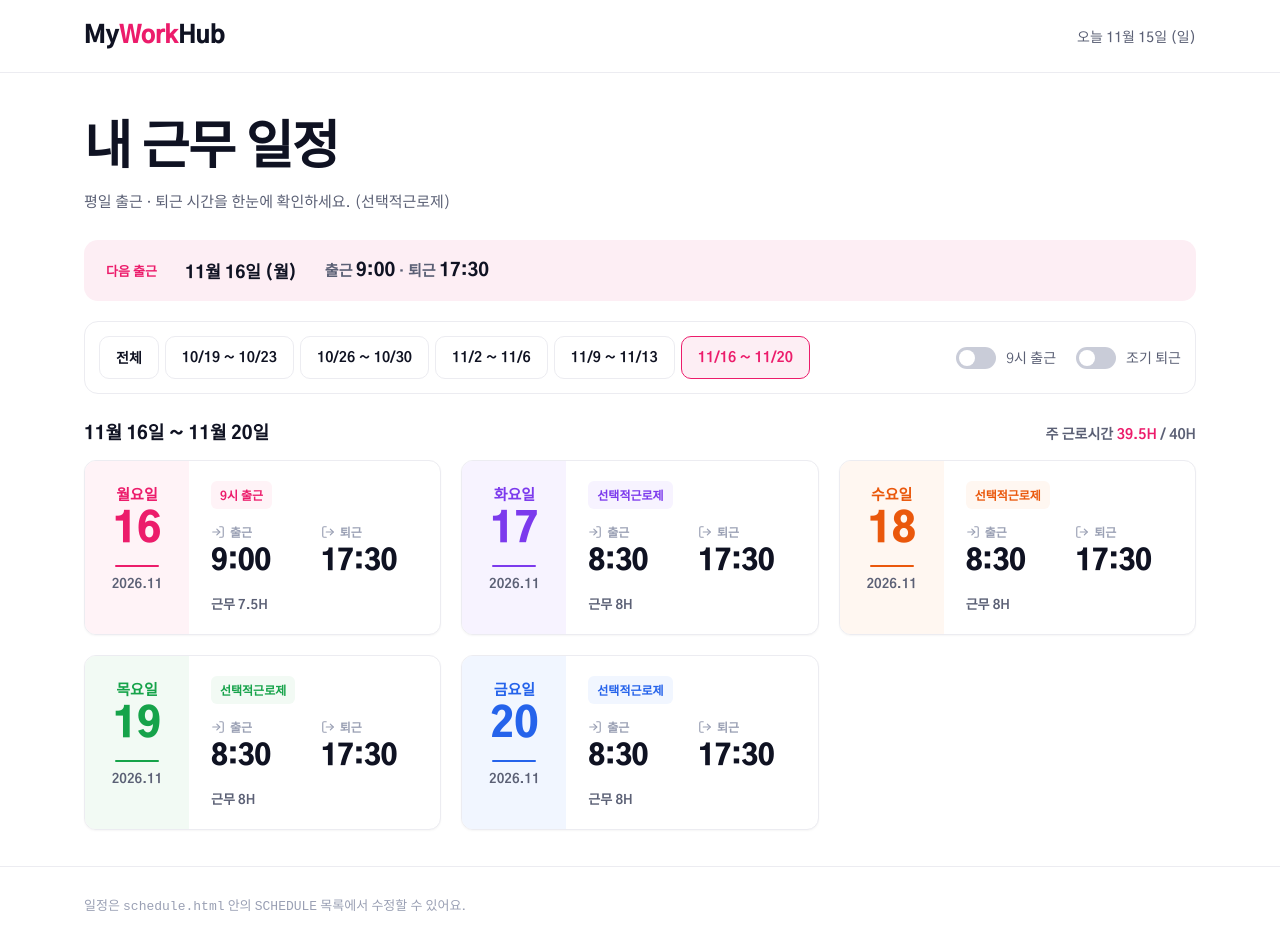
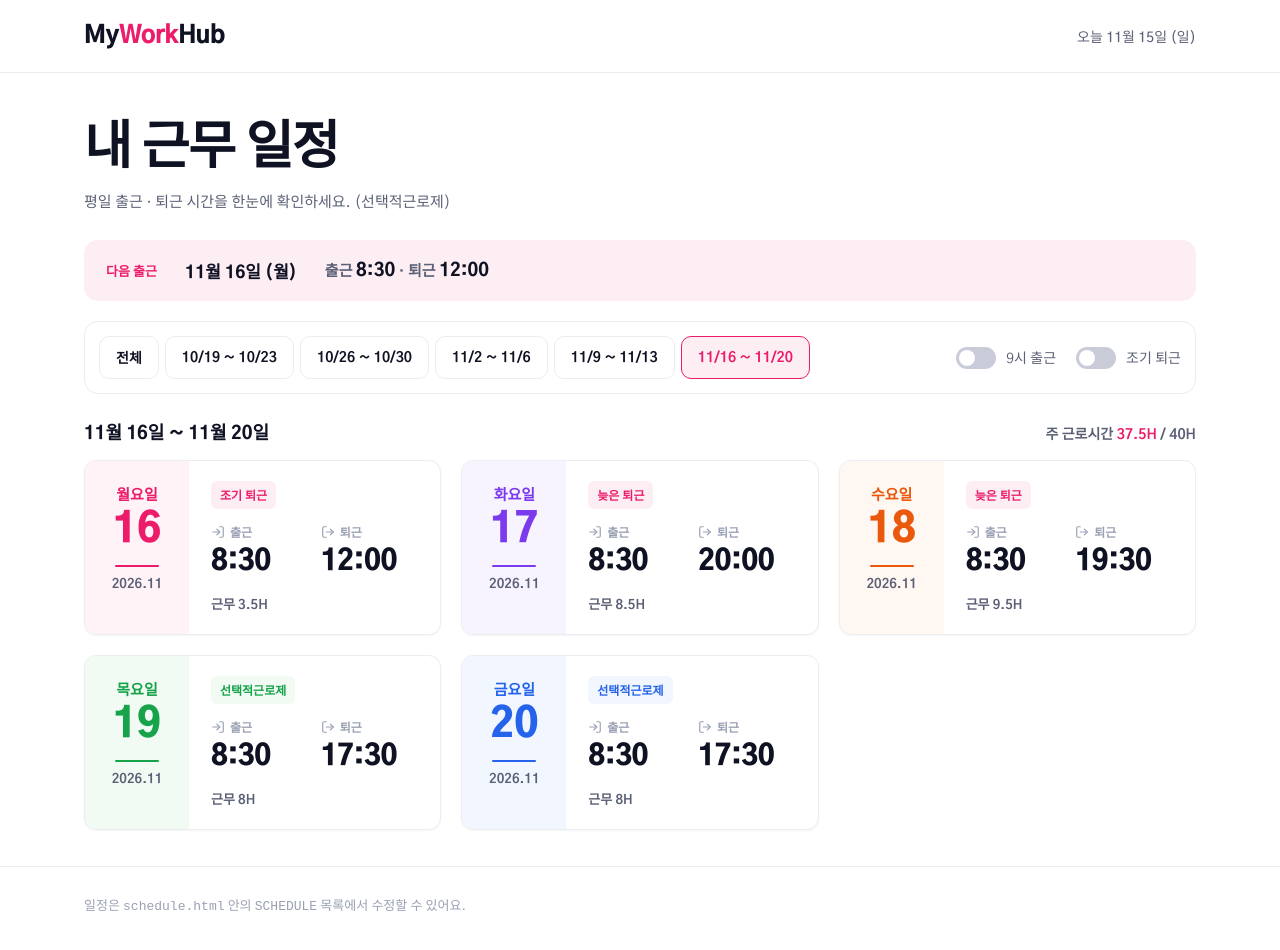
Before and after one commit to uioop3488-tech/promise, a plain HTML site: page schedule.html in a window 1280 px wide. Drawn offline with Linux system fonts and the light colour scheme.

Commit message:
fix: 11/12, 11/16~11/18 근무시간 변경 반영
Co-Authored-By: Claude Opus 5.5 <noreply@anthropic.com>
Claude-Session: https://claude.ai/code/session_012YFFKxSDpCPox9MPNRSspq

```diff
--- a/schedule.html
+++ b/schedule.html
@@ -204,11 +204,11 @@
     { date: "2026-11-09", start: "8:30", end: "19:00", hours: 9 },
     { date: "2026-11-10", start: "8:30", end: "17:30", hours: 8 },
     { date: "2026-11-11", start: "8:30", end: "17:30", hours: 8 },
-    { date: "2026-11-12", start: "8:30", end: "19:30", hours: 9 },
+    { date: "2026-11-12", start: "8:30", end: "21:00", hours: 10.5 },
     { date: "2026-11-13", start: "8:30", end: "16:00", hours: 6.5 },
-    { date: "2026-11-16", start: "9:00", end: "17:30", hours: 7.5 },
-    { date: "2026-11-17", start: "8:30", end: "17:30", hours: 8 },
-    { date: "2026-11-18", start: "8:30", end: "17:30", hours: 8 },
+    { date: "2026-11-16", start: "8:30", end: "12:00", hours: 3.5 },
+    { date: "2026-11-17", start: "8:30", end: "20:00", hours: 8.5 },
+    { date: "2026-11-18", start: "8:30", end: "19:30", hours: 9.5 },
     { date: "2026-11-19", start: "8:30", end: "17:30", hours: 8 },
     { date: "2026-11-20", start: "8:30", end: "17:30", hours: 8 },
   ];
```
